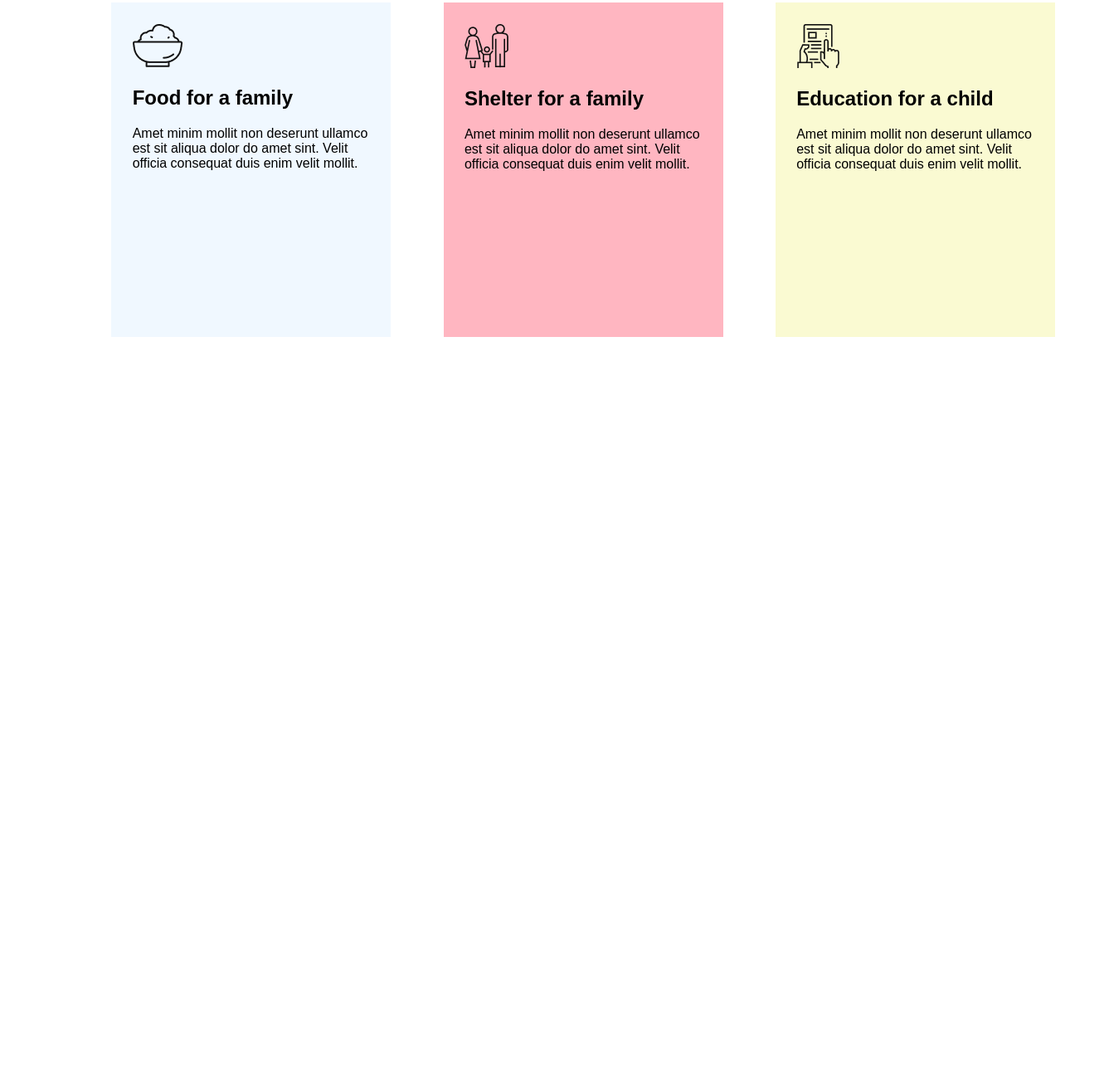
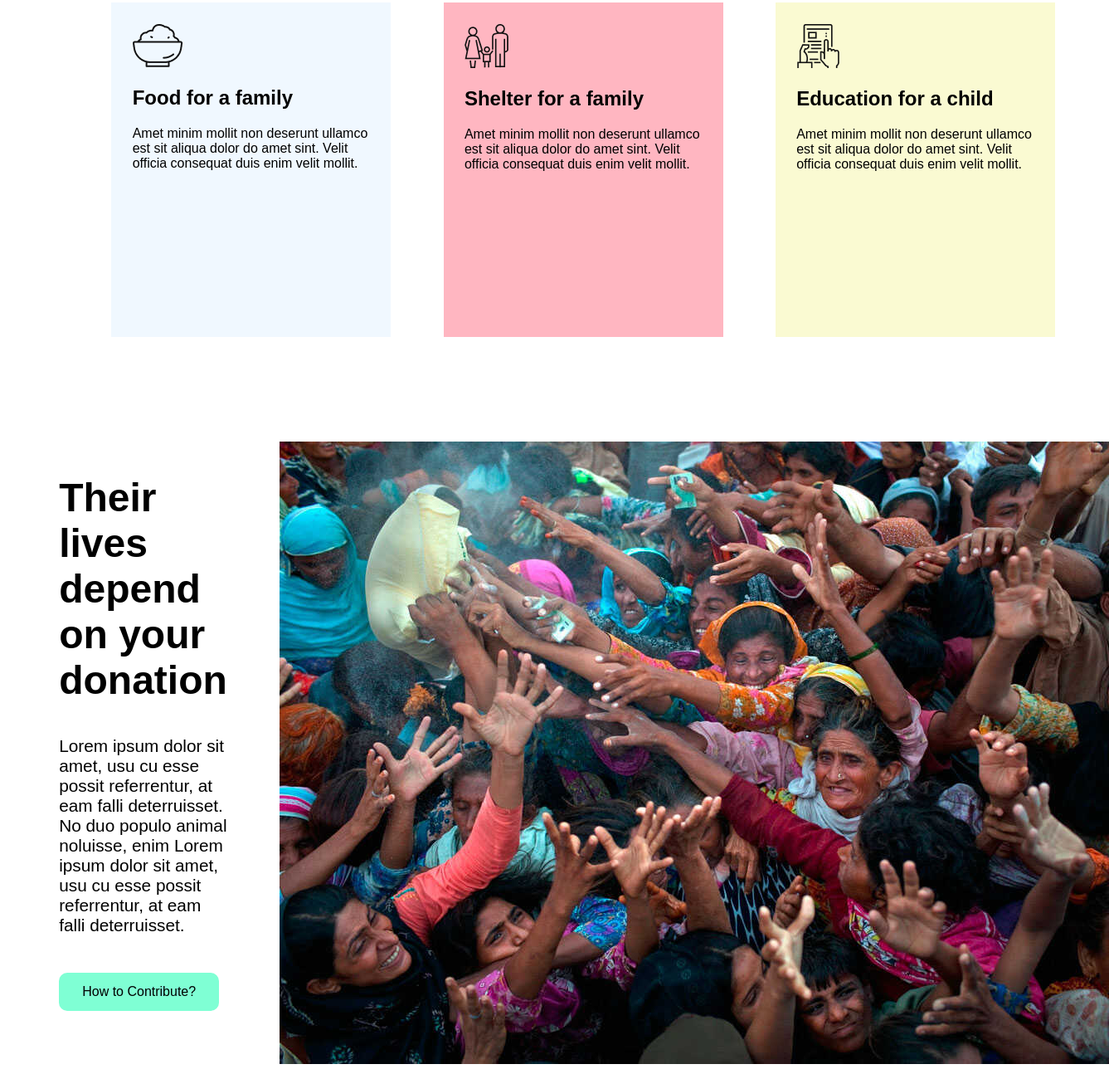
Before and after one commit to Shajibur-Rahman-Bappy/Donate-today, a plain HTML site: page index.html in a window 1280 px wide. Shown: the part 1525-2819 px from the top of the page at 83% size, 1337 px wide, since content can reach past the window. Before the commit the page ends 1939 px from the top, so only its background shows below. Drawn offline with Linux system fonts and the light colour scheme; a web font is replaced by a local one.

Commit message:
partition1

```diff
--- a/index.html
+++ b/index.html
@@ -72,5 +72,19 @@
             velit mollit.</p>
     </div>
        </section>
+       <section class="partition1">
+        <div class="donation-part1">
+            <h1 id="donation-txtsize">Their lives depend on your donation</h1>
+            <p id="donation-psize">Lorem ipsum dolor sit amet, usu cu esse possit
+                referrentur, at eam falli deterruisset. No duo populo
+                animal noluisse, enim
+                Lorem ipsum dolor sit amet, usu cu esse possit
+                referrentur, at eam falli deterruisset.</p>
+                <button id="buton-deco">How to Contribute?</button>
+        </div>
+        <div class="image-donate">
+            <img src="donate-today-main/images/donation6.jpg" alt="">
+        </div>
+       </section>
 </body>
 </html>
--- a/style.css
+++ b/style.css
@@ -140,3 +140,30 @@ body {
     background-color: lightgoldenrodyellow;
     margin-top: 2%;
   }
+  .partition1{
+    display: flex;
+    margin-top: 5%;
+  }
+  .donation-part1{
+    width: 50%;
+    padding: 5%;
+  }
+  #donation-txtsize{
+    font-size: 3rem;
+  }
+  #donation-psize{
+    font-size: 1.3rem;
+  }
+  #buton-deco{
+    margin-top: 24px;
+    border: none;
+    border-radius: 10px;
+    background-color:aquamarine;
+    padding: 14px 28px;
+    font-size: 16px;
+    cursor: pointer;
+    display: inline-block;
+  }
+  .image-donate{
+    margin-top: 5%;
+  }
```
